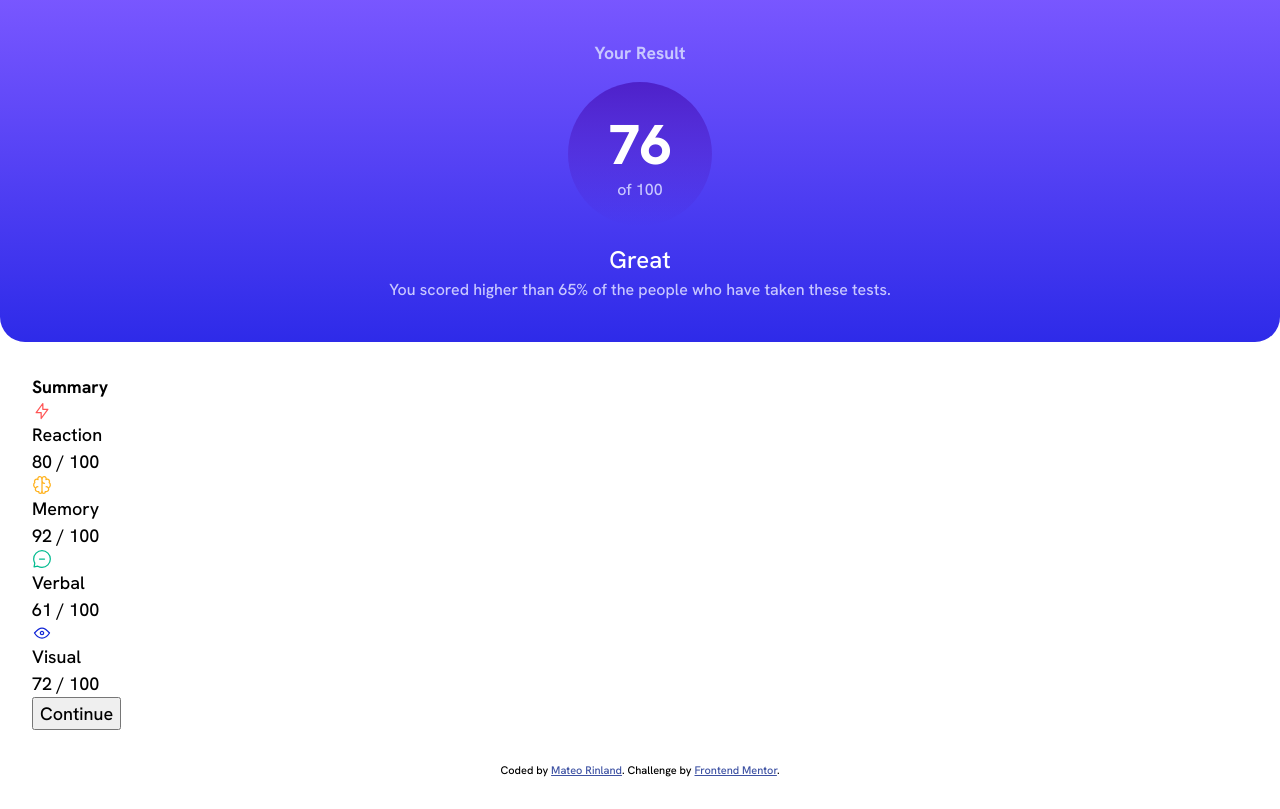
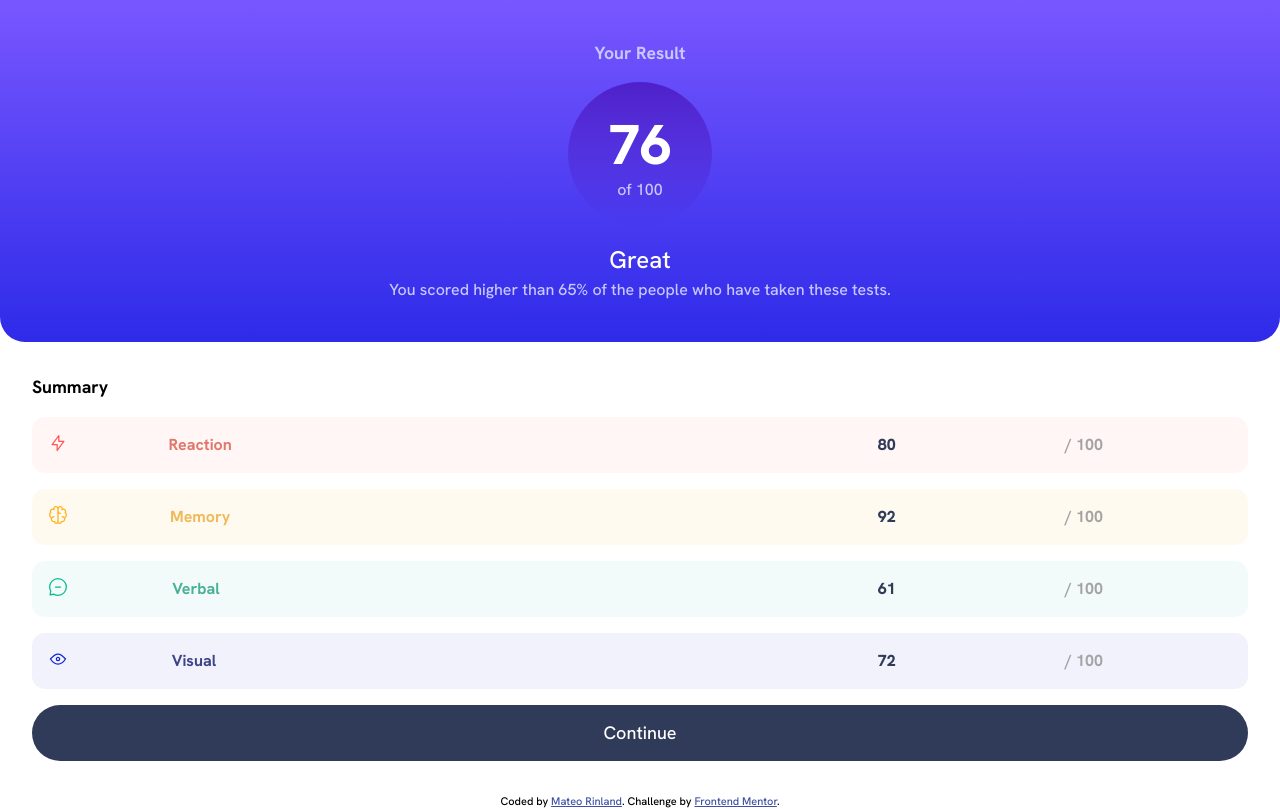
Before and after one commit to mateorinland/results-summary-component, a plain HTML site: page index.html in a window 1280 px wide. Drawn offline with Linux system fonts and the light colour scheme.

Commit message:
Structure + design done

```diff
--- a/data.json
+++ b/data.json
@@ -1,5 +1,4 @@
-{
-  "category_details": [
+[
     {
       "category": "Reaction",
       "score": 80,
@@ -20,5 +19,4 @@
       "score": 72,
       "icon": "./assets/images/icon-visual.svg"
     }
-  ]
-}
+]
--- a/index.html
+++ b/index.html
@@ -26,26 +26,30 @@
   <section class="summary-section">
     <h2 class="summary-title">Summary</h2>
     <div class="reaction category">
-      <img class="reaction icon" src="./assets/images/icon-reaction.svg" alt="A lightning icon.">
-      <p class="reaction-text">Reaction</p>
-      <p class="reaction-number">80 / 100</p>
+      <img class="reaction-icon" src="./assets/images/icon-reaction.svg" alt="A lightning icon.">
+      <p class="reaction-text">&nbsp;&nbsp;Reaction</p>
+      <p class="stat-number">80</p>
+      <p class="total-number">/ 100</p>
     </div>
     <div class="memory category">
-      <img class="memory icon" src="./assets/images/icon-memory.svg" alt="A brain icon.">
-      <p class="memory-text">Memory</p>
-      <p class="memory-number">92 / 100</p>
+      <img class="memory-icon" src="./assets/images/icon-memory.svg" alt="A brain icon.">
+      <p class="memory-text">&nbsp;&nbsp;Memory</p>
+      <p class="stat-number">92</p>
+      <p class="total-number">/ 100</p>
     </div>
     <div class="verbal category">
-      <img class="verbal icon" src="./assets/images/icon-verbal.svg" alt="A speech bubble icon">
-      <p class="verbal-text">Verbal</p>
-      <p class="verbal-number">61 / 100</p>
+      <img class="verbal-icon" src="./assets/images/icon-verbal.svg" alt="A speech bubble icon">
+      <p class="verbal-text">&nbsp;&nbsp;Verbal&nbsp;&nbsp;</p>
+      <p class="stat-number">61</p>
+      <p class="total-number">/ 100</p>
     </div>
     <div class="visual category">
-      <img class="visual icon" src="./assets/images/icon-visual.svg" alt="An eye icon">
-      <p class="visual-text">Visual</p>
-      <p class="visual-number">72 / 100</p>
+      <img class="visual-icon" src="./assets/images/icon-visual.svg" alt="An eye icon">
+      <p class="visual-text">&nbsp;&nbsp;Visual&nbsp;&nbsp;&nbsp;</p>
+      <p class="stat-number">72</p>
+      <p class="total-number">/ 100</p>
     </div>
-    <button>Continue</button>
+    <button class="continue-button">Continue</button>
   </section>
 
   <footer class="attribution">
--- a/styles.scss
+++ b/styles.scss
@@ -73,10 +73,79 @@ body {
 
 .summary-section {
     padding: 2rem;
+    display: flexbox;
 }
 
 .summary-title {
     font-size: 1.1rem;
+}
+
+.category {
+    display: grid;
+    grid-template-columns: repeat(12, 1fr);
+    padding: 1rem;
+    border-radius: 13px;
+    font-weight: 700;
+    margin: 1rem 0;
+}
+
+.reaction {
+    background-color: hsla(6, 100%, 98%);
+}
+
+.memory {
+    background-color: hsl(42,100%,97%);
+}
+
+.verbal {
+    background-color: hsl(173,53%,97%);
+}
+
+.visual {
+    background-color: hsl(240,71%,97%);
+}
+
+.category > * {
+    display: flex;
+    align-content: center;
+    justify-content: center;
+    font-size: 1rem;
+}
+
+.reaction-text {
+    color: hsl(6,65%,65%);
+}
+
+.memory-text {
+    color: hsl(39,83%,64%);
+}
+
+.verbal-text {
+    color: hsl(165,41%,49%);
+}
+
+.visual-text {
+    color: hsl(236,37%,39%);
+}
+
+.stat-number {
+    grid-column: 9 / 10;
+    color: $Dark_gray_blue;
+    font-weight: 900;
+}
+
+.total-number {
+    grid-column: 10 / 13;
+    color: hsl(330,1%,64%);
+}
+
+.continue-button {
+    width: 100%;
+    border:transparent;
+    border-radius: 30px;
+    padding: 0.9rem 0;
+    background-color: $Dark_gray_blue;
+    color: $White;
 }
 
 .attribution {
```
Also changed, not shown: styles.css, 1 other file.
